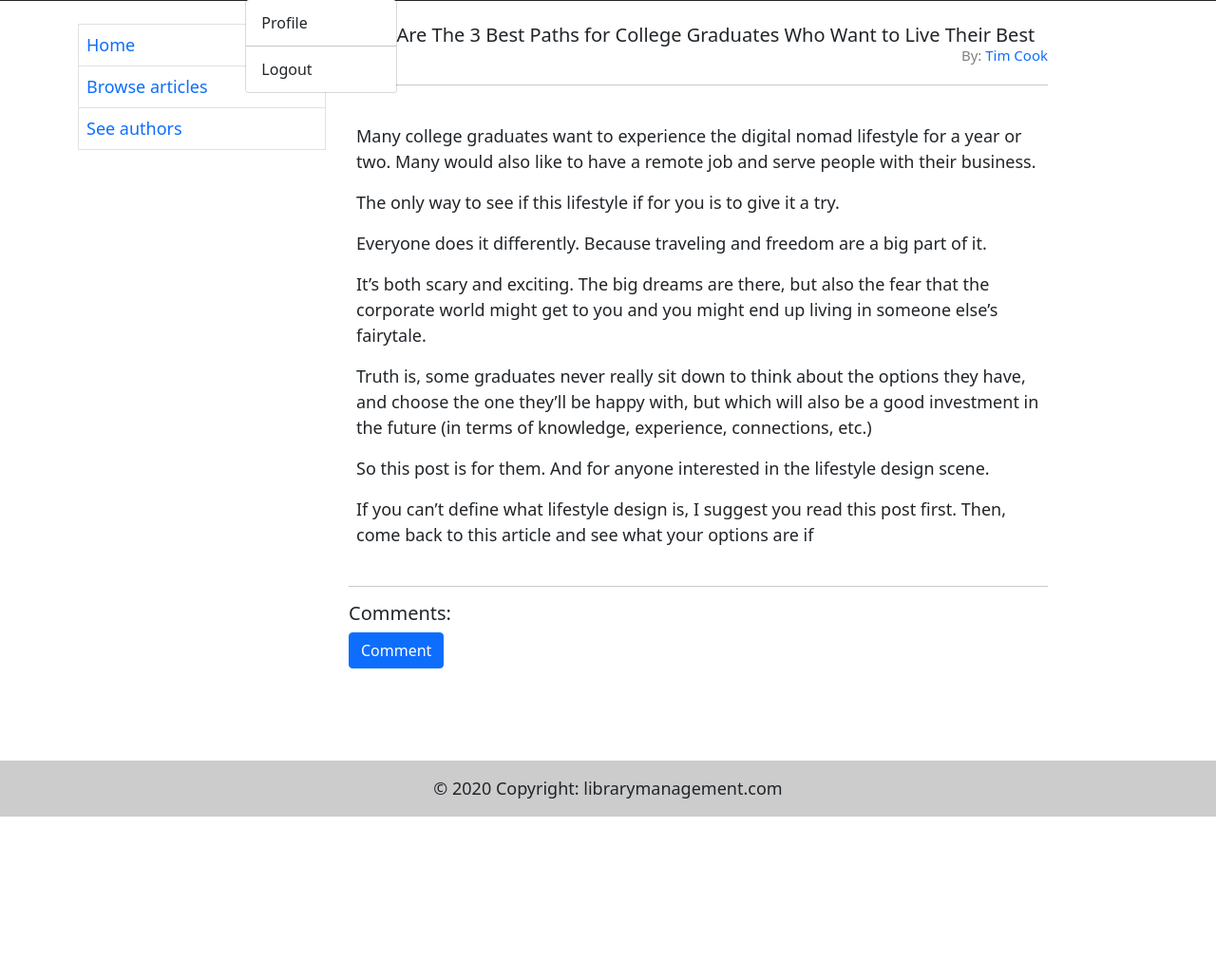
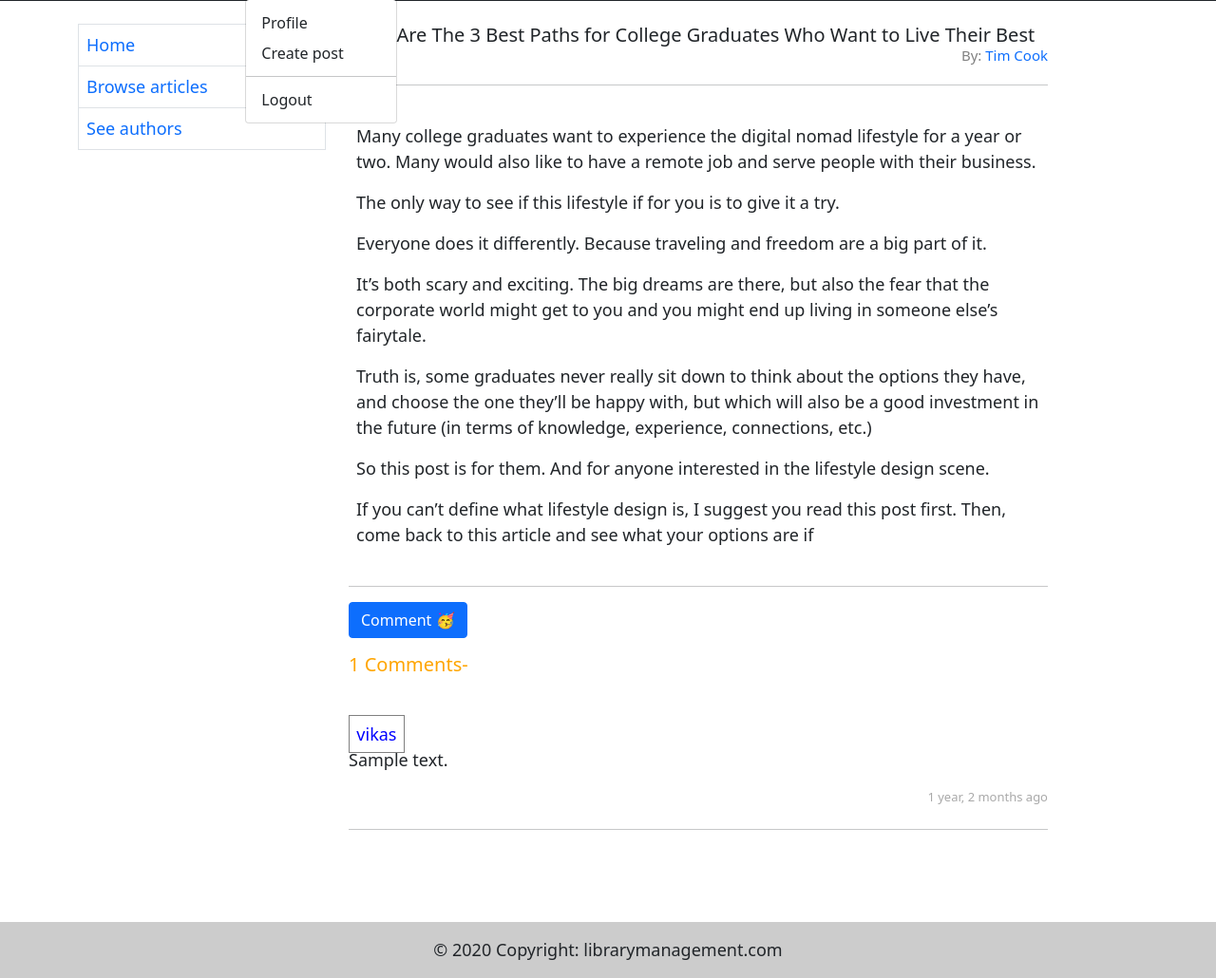
Before and after one commit to vikas1412/diyblog-djangodocs, a Django app: page /blogs/blog/1/ in a window 1280 px wide, after a click on "Settings". Shown: the part 50-1080 px from the top of the page at 95% size. Before the commit the page ends 910 px from the top, so only its background shows below. Run offline with Django 3.2, Linux system fonts and the light colour scheme; a user stored in the database is signed in; data comes from the database, SQL or seed files in the repository; tables that the repository leaves empty hold one stand-in row (values such as "Sample post").

Commit message:
Add comment on BlogDetailView

```diff
--- a/blog/models.py
+++ b/blog/models.py
@@ -1,3 +1,4 @@
+from django.contrib.auth.models import User
 from django.db import models
 from django.urls import reverse
 from django.utils import timezone
@@ -25,3 +26,13 @@ class Author(models.Model):
 
     def get_absolute_url(self):
         return reverse('author', args=[str(self.id)])
+
+
+class Comment(models.Model):
+    username = models.ForeignKey(User, on_delete=models.SET_NULL, null=True)
+    blog = models.ForeignKey('Blog', on_delete=models.SET_NULL, null=True)
+    comment = models.TextField(max_length=2000)
+    timestamp = models.DateTimeField(auto_now_add=True, blank=True,)
+
+    def __str__(self):
+        return self.comment
--- a/blog/urls.py
+++ b/blog/urls.py
@@ -9,4 +9,6 @@ urlpatterns = [
 
     path('authors/', views.AuthorListView.as_view(), name="authors"),
     path('author/<int:pk>', views.AuthorDetailView.as_view(), name="author"),
+
+    path('comment/<int:pk>', views.comment, name="comment"),
 ]
--- a/blog/views.py
+++ b/blog/views.py
@@ -1,8 +1,10 @@
+from django.contrib.auth.decorators import login_required
+from django.contrib.auth.models import User
 from django.http import HttpResponse
-from django.shortcuts import render
+from django.shortcuts import render, redirect
 from django.views import generic
 
-from blog.models import Blog, Author
+from blog.models import Blog, Author, Comment
 
 
 def index(request):
@@ -24,6 +26,12 @@ class BlogDetailView(generic.DetailView):
     template_name = "blog/blog.html"
     context_object_name = 'blog'
 
+    def get_context_data(self, **kwargs):
+        context = super(BlogDetailView, self).get_context_data(**kwargs)
+        blog_obj = self.kwargs['pk']
+        context['comments'] = Comment.objects.order_by('-timestamp')
+        return context
+
 
 class AuthorListView(generic.ListView):
     model = Author
@@ -40,3 +48,14 @@ class AuthorDetailView(generic.DetailView):
         context = super(AuthorDetailView, self).get_context_data(**kwargs)
         context['author_blogs'] = Blog.objects.all()
         return context
+
+
+@login_required
+def comment(request, pk=None):
+    if request.method == 'POST':
+        user_comment = request.POST['comment']
+        user = request.user.username
+        blog_instance = Blog.objects.get(id=pk)
+        comment_obj = Comment(comment=user_comment, username=request.user, blog=blog_instance)
+        comment_obj.save()
+    return redirect(f'blog/{pk}/')
--- a/diyblog/settings.py
+++ b/diyblog/settings.py
@@ -38,6 +38,7 @@ INSTALLED_APPS = [
     'django.contrib.messages',
     'django.contrib.staticfiles',
     'blog.apps.BlogConfig',
+    'django.contrib.humanize',
 ]
 
 MIDDLEWARE = [
--- a/templates/base.html
+++ b/templates/base.html
@@ -49,6 +49,9 @@
                             <li><a class="dropdown-item" href="#">Signup</a></li>
                         {% else %}
                             <li><a class="dropdown-item" href="#">Profile</a></li>
+                            {% if user.is_staff %}
+                                <li><a class="dropdown-item" href="#">Create post</a></li>
+                            {% endif %}
                             <li>
                                 <hr class="dropdown-divider">
                             </li>
--- a/templates/blog/blog.html
+++ b/templates/blog/blog.html
@@ -1,4 +1,6 @@
 {% extends 'base.html' %}
+
+{% load humanize %}
 
 {% block body %}
 
@@ -13,21 +15,34 @@
         </li>
     </ul>
     <hr>
-    <h5>Comments:</h5>
     <p>
         <a class="btn btn-primary" data-bs-toggle="collapse" href="#collapseExample" role="button" aria-expanded="false"
            aria-controls="collapseExample">
-            Comment
+            Comment 🥳
         </a>
     </p>
     <div class="collapse" id="collapseExample">
-        <div class="card card-body p-2">
+        <div class="card card-body p-2" style="border: 0px">
             <div class="mb-3">
-                <label for="exampleFormControlTextarea1" class="form-label">Comment</label>
-                <textarea class="form-control" id="exampleFormControlTextarea1" rows="3"></textarea>
-                <input type="submit" value="Comment" class="btn btn-success mt-1 p-1">
+                <form method="post" action="{% url 'comment' blog.pk %}">
+                    {% csrf_token %}
+                    <label for="comment" class="form-label">Comment</label>
+                    <textarea class="form-control" name="comment" id="comment" rows="2"></textarea>
+                    <input type="submit" value="Comment" class="btn btn-success mt-1 p-1">
+                </form>
             </div>
         </div>
     </div>
 
+    <h5 style="color: orange">{{ comments|length }} Comments- </h5>
+    <div class="mt-5">
+
+        {% for comment in comments %}
+            <span style="padding: 1%; color: blue; border: 1px solid gray">{{ comment.username }}</span> <br>
+            <p>{{ comment }}</p>
+            <span style="font-size:13px; color: darkgrey; float:right">{{ comment.timestamp|naturaltime }}</span>
+            <br>
+            <hr>
+        {% endfor %}
+    </div>
 {% endblock %}
```
Also changed, not shown: blog/admin.py (+6 -1 lines).
